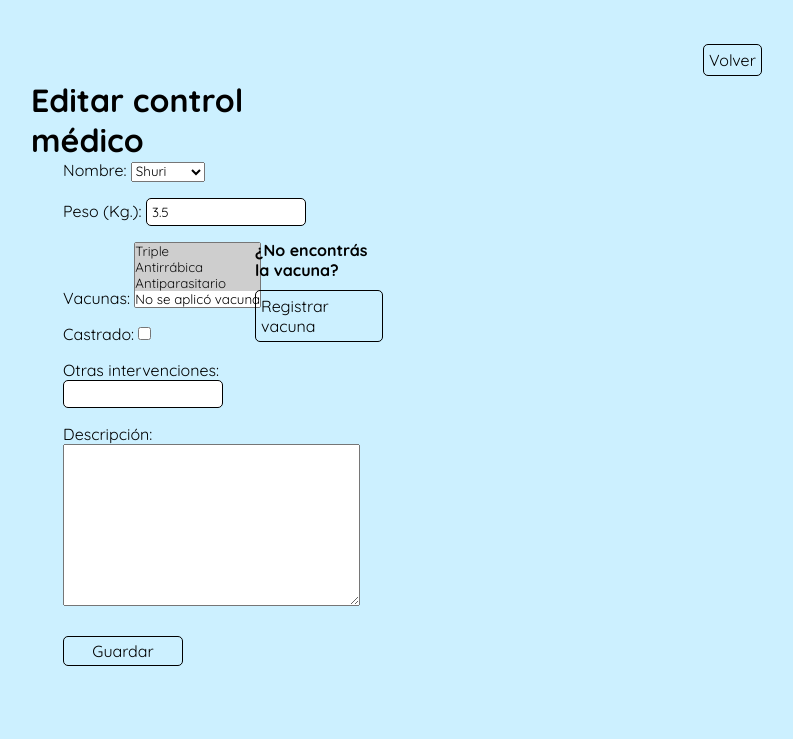
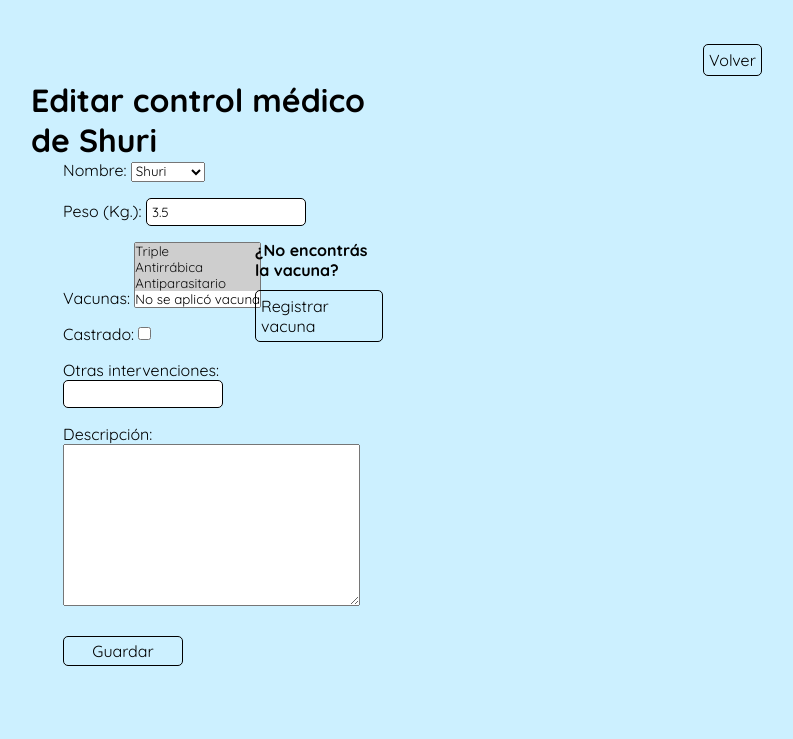
Before and after one commit to Palun7/Proyecto_Final_Martinez, a Django app: page /perfil/perfil/control/update/3 in a window 1280 px wide. Shown: the part 40-779 px from the top of the page, without its empty margins (449-1242 px from the left). Run offline with Django 5.2, Linux system fonts and the light colour scheme; data comes from the database, SQL or seed files in the repository; both versions use the stored data as it was after the commit.

Commit message:
Retoques visuales

```diff
--- a/project/comunidad/templates/comunidad/tipcuriosidad_form.html
+++ b/project/comunidad/templates/comunidad/tipcuriosidad_form.html
@@ -33,7 +33,7 @@
         <div class="titulo_registrar">
             {% if form.instance.pk %}
                 {% if form.instance.tip_o_curiosidad == 'tip' %}
-                    <h1>Editar tip</h1>
+                    <h1>Editar tip {{ form.instance.nombre }}</h1>
                 {% else %}
                     <h1>Editar curiosidad</h1>
                 {% endif %}
--- a/project/comunidad/templates/comunidad/veterinarias_form.html
+++ b/project/comunidad/templates/comunidad/veterinarias_form.html
@@ -32,7 +32,7 @@
     <main class="contenedor">
         <div class="titulo_registrar">
             {% if form.instance.pk %}
-                <h1>Editar veterinaria</h1>
+                <h1>Editar veterinaria {{ form.instance.nombre }}</h1>
             {% else %}
                 <h1>Nueva veterinaria</h1>
             {% endif %}
--- a/project/core/static/css/style.css
+++ b/project/core/static/css/style.css
@@ -902,6 +902,15 @@
     margin-left: 2rem;
 }
 
+.titulo_registrar_control {
+    display: flex;
+    grid-row-start: 3;
+    grid-column-start: 8;
+    grid-column-end: 14;
+    color: rgb(0, 0, 0);
+    margin-left: 2rem;
+}
+
 .titulo_detalle {
     grid-column-start: 10;
     grid-column-end: 12;
--- a/project/perfil/templates/perfil/control_form.html
+++ b/project/perfil/templates/perfil/control_form.html
@@ -28,9 +28,9 @@
         </div>
     </nav>
     <main class="contenedor">
-        <div class="titulo_registrar">
+        <div class="titulo_registrar_control">
             {% if form.instance.pk %}
-                <h1>Editar control médico</h1>
+                <h1>Editar control médico de {{ form.instance.nombre }}</h1>
             {% else %}
                 <h1>Registrar control médico</h1>
             {% endif %}
--- a/project/perfil/templates/perfil/mascota_form.html
+++ b/project/perfil/templates/perfil/mascota_form.html
@@ -30,7 +30,7 @@
     <main class="contenedor">
         <div class="titulo_registrar">
             {% if form.instance.pk %}
-                <h1>Editar Mascota</h1>
+                <h1>Editar {{ form.instance.nombre }}</h1>
             {% else %}
                 <h1>Registrar mascota</h1>
             {% endif %}
```
Also changed, not shown: project/db.sqlite3.
